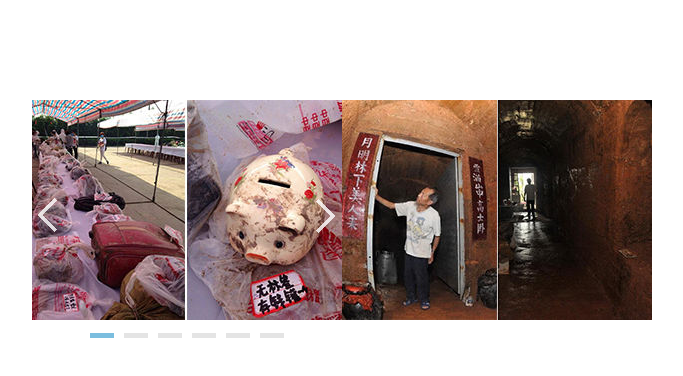
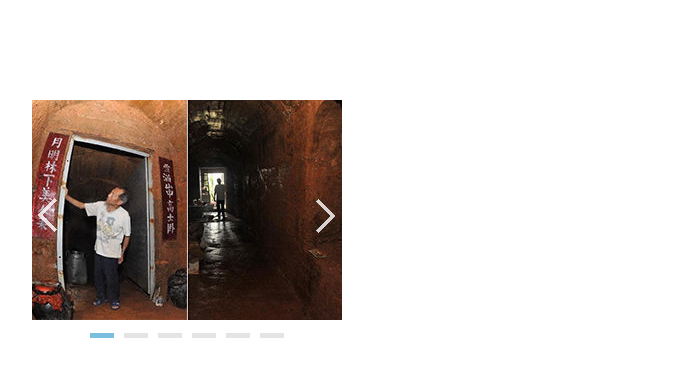
Before and after one commit to mohong/JavaScript, a plain HTML site: page lesson25/index.html in a window 1280 px wide. Both pictures are taken after a click on the element 500 px from the left and 215 px from the top of the page. Shown: the whole page, without its empty margins (453-1136 px from the left). Drawn offline with Linux system fonts and the light colour scheme.

Commit message:
lesson25 left and right button over

```diff
--- a/lesson25/css/css.css
+++ b/lesson25/css/css.css
@@ -10,15 +10,18 @@ img {
     height:265px;
     margin:100px auto;
     position: relative;
+    overflow: hidden;
 }
 .slider {
     width:310px;
     height:220px;
+
 }
 .slider-main {
     width:620px;
     height:220px;
     background-color: #25b364;
+
 }
 .slider-main-img {
     position: absolute;
--- a/lesson25/js/slider.js
+++ b/lesson25/js/slider.js
@@ -31,7 +31,10 @@ window.onload = function () {
     for(var k in spans){
         spans[k].onclick = function () {
             if (this.className == "slider-ctrl-prev"){
-                alert("left");
+                animate(imgs[iNow],{left:scrollWidth});
+                --iNow<0 ? iNow=imgs.length-1 : iNow ;
+                imgs[iNow].style.left = -scrollWidth + "px";
+                animate(imgs[iNow],{left:0});
             }else if (this.className == "slider-ctrl-next"){
                 animate(imgs[iNow],{left:-scrollWidth});
                 ++iNow>imgs.length-1 ? iNow=0 : iNow ;
```
